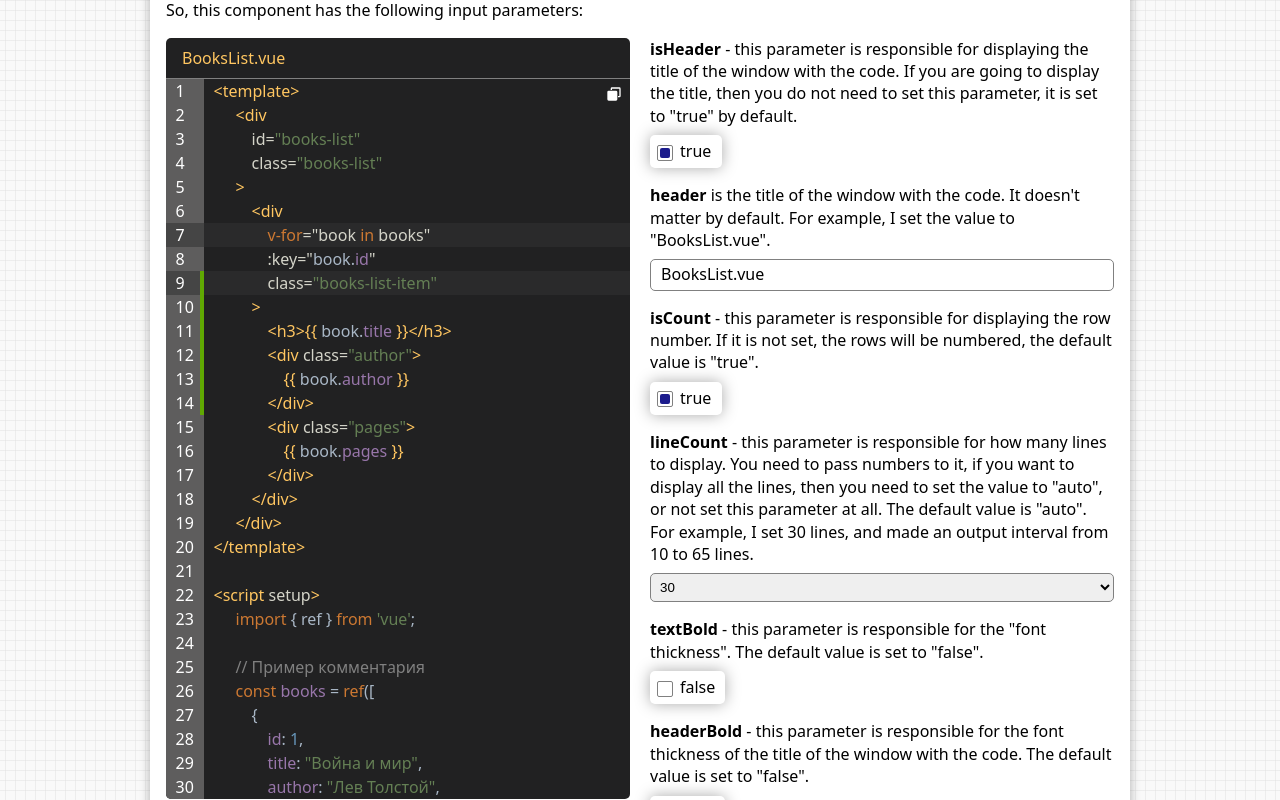
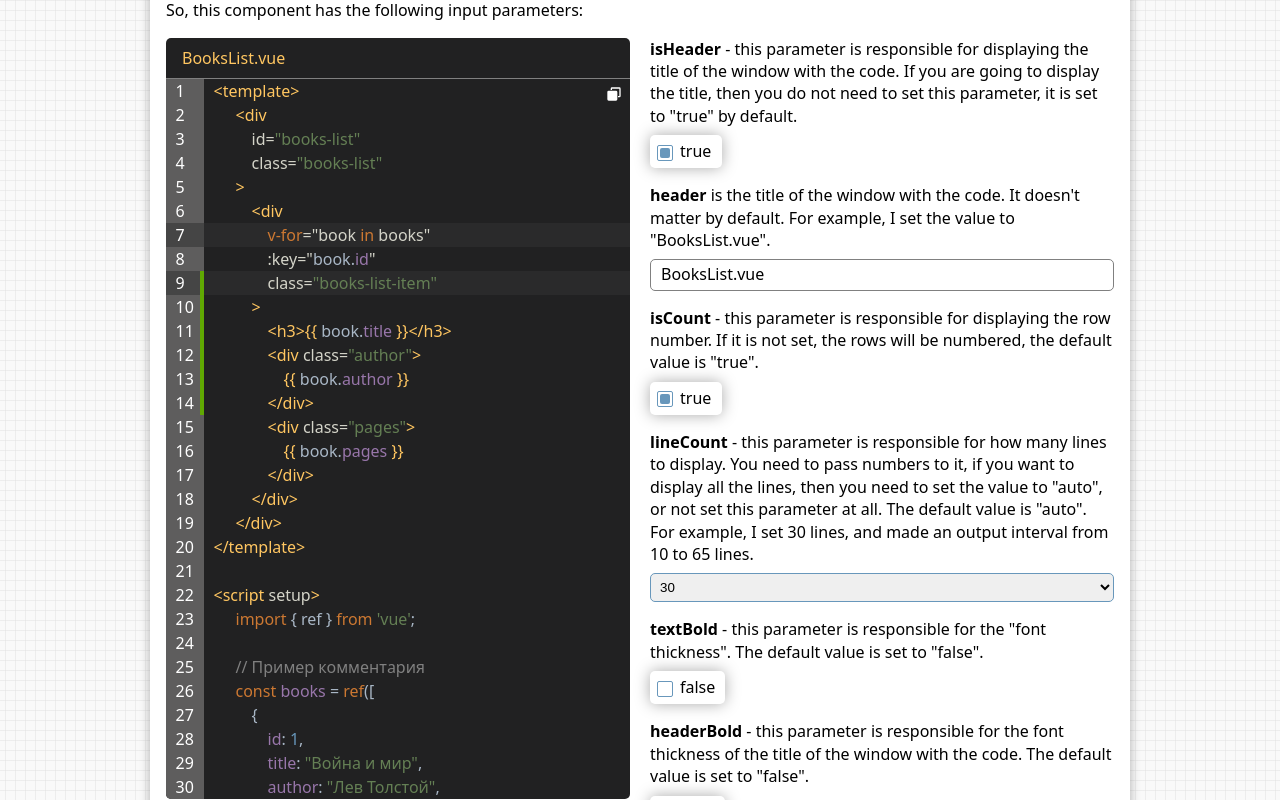
Before and after one commit to maksimkaJCHK/vue-code-markup, a Vue app: page / in a window 1280 px wide. Shown: the part 1860-2660 px from the top of the page. Built offline with nearby package versions, Linux system fonts and the light colour scheme.

Commit message:
Поправил стили для чекбокса и селекта

```diff
--- a/src/UI/UICheckbox.vue
+++ b/src/UI/UICheckbox.vue
@@ -34,7 +34,7 @@
 
     &:checked + label {
       &::after {
-        background: #1c1c8d;
+        background: #6897bb;
       }
     }
 
@@ -45,7 +45,6 @@
       position: relative;
       background: #fff;
       padding: 7px 10px 7px 30px;
-      //border: 1px solid grey;
       box-shadow: 0 0 15px #aaa;
       border-radius: 5px;
       line-height: 120%;
@@ -66,7 +65,7 @@
         width: 14px;
         height: 14px;
         margin-top: -7px;
-        border: 1px solid grey;
+        border: 1px solid #6897bb;
       }
 
       &::after {
--- a/src/UI/UISelect.vue
+++ b/src/UI/UISelect.vue
@@ -5,6 +5,7 @@
         v-for="item in props.options"
         :key="item.id"
         :value="item.id"
+        :selected="iValue === item.id"
       >
         {{ item.title }}
       </option>
@@ -26,11 +27,16 @@
       display: block;
       border-radius: 5px;
       outline: none;
-      border: 1px solid grey;
+      border: 1px solid #6897bb;
 
       &:focus {
         box-shadow: 0 0 10px 0 rgba(55, 90, 127, .7);
       }
+
+      [selected] {
+        color: #fff;
+        background: #f69d04;
+      }
     }
   }
 </style>
```
